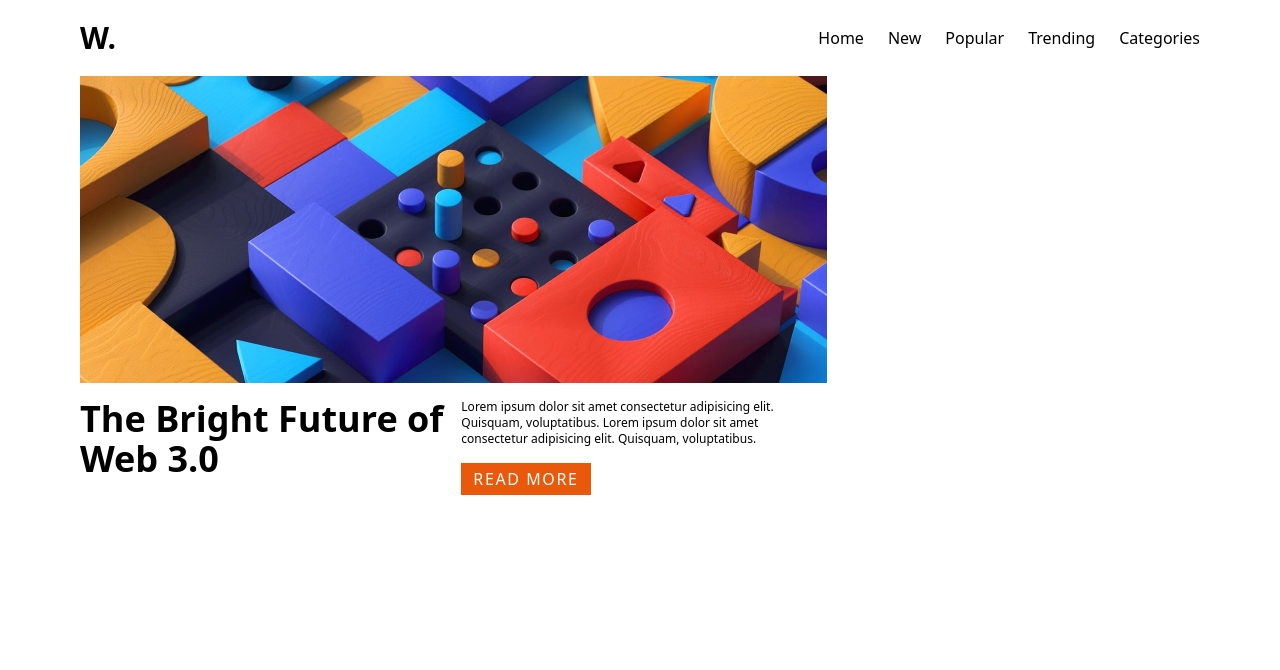
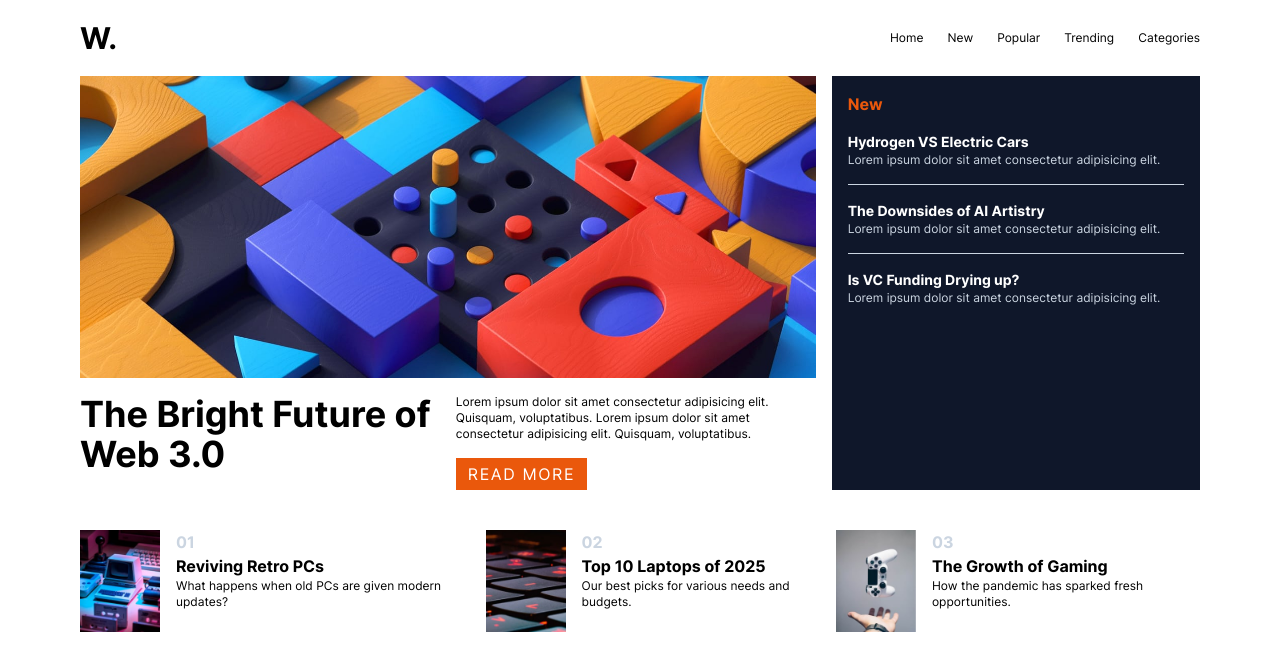
Before and after one commit to ChaoAlarcon/Tailwind-Practice-Project, a website: page src/index.html in a window 1280 px wide. Drawn offline with Linux system fonts and the light colour scheme.

Commit message:
Finalización del proyecto

```diff
--- a/src/index.html
+++ b/src/index.html
@@ -5,21 +5,31 @@
     <meta charset="UTF-8">
     <meta name="viewport" content="width=device-width, initial-scale=1.0">
 
-    <!-- Link to Tailwind CSS output -->
+    <!-- Link to Tailwind CSS stylesheet -->
     <link href="./output.css" rel="stylesheet">
 </head>
-<body>
+<body class="font-inter">
     <!-- Header Section -->
     <header class="flex justify-between mx-5 my-5 sm:mx-20">
         <!-- Logo -->
         <div class="text-3xl font-bold">W.</div>
 
         <!-- Navigation -->
-        <nav>
-            <!-- Mobile Menu Button -->
-            <button class="flex h-full items-center sm:hidden">
-                <img src="./assets/images/icon-menu.svg" alt="menu">
-            </button>
+        <nav class="text-xs flex items-center">
+            <!-- Mobile Menu Toggle -->
+            <input type="checkbox" id="menu-toggle" class="peer hidden" />
+            <label for="menu-toggle" class="z-10 bg-open peer-checked:bg-close block w-10 h-5 bg-cover bg-center cursor-pointer transition-all sm:hidden"></label>
+
+            <!-- Mobile Navigation Menu -->
+            <div class="fixed inset-0 w-full bg-gray-700/75 translate-x-full peer-checked:translate-x-0 transition-transform flex justify-end">
+                <ul class="flex flex-col gap-5 text-lg pt-40 pl-5 bg-white h-full w-60">
+                    <li>Home</li>
+                    <li>New</li>
+                    <li>Popular</li>
+                    <li>Trending</li>
+                    <li>Categories</li>
+                </ul>
+            </div>
 
             <!-- Desktop Navigation Links -->
             <ul class="hidden sm:flex sm:gap-6 sm:h-full sm:items-center">
@@ -32,12 +42,12 @@
         </nav>
     </header>
 
-    <!-- Main Content Section -->
+    <!-- Main Section -->
     <main class="mx-5 my-5 sm:flex sm:gap-4 sm:mx-20">
         <!-- Main Article Section -->
         <section class="flex flex-col gap-4 sm:w-2/3">
             <!-- Article Image -->
-            <img src="./assets/images/image-web-3-desktop.jpg" alt="Imagen de la noticia" class="h-80 object-cover sm:h-full">
+            <img src="./assets/images/image-web-3-desktop.jpg" alt="News Image" class="h-80 object-cover sm:h-full">
 
             <!-- Article Content -->
             <div class="flex flex-col gap-4 sm:flex-row">
@@ -54,8 +64,64 @@
             </div>
         </section>
 
-        <!-- Sidebar Section (currently empty) -->
-        <aside></aside>
+        <!-- Sidebar Section -->
+        <aside class="bg-slate-900 my-10 p-4 sm:w-1/3 sm:my-0">
+            <!-- Sidebar Title -->
+            <h2 class="text-orange-600 text-2x1 font-bold">New</h2>
+
+            <!-- First Sidebar Article -->
+            <div class="py-4">
+                <h3 class="text-white text-sm font-bold">Hydrogen VS Electric Cars</h3>
+                <p class="text-slate-300 text-xs">Lorem ipsum dolor sit amet consectetur adipisicing elit.</p>
+            </div>
+
+            <!-- Second Sidebar Article -->
+            <div class="py-4 border-t border-b border-slate-300">
+                <h3 class="text-white text-sm font-bold">The Downsides of AI Artistry</h3>
+                <p class="text-slate-300 text-xs">Lorem ipsum dolor sit amet consectetur adipisicing elit.</p>
+            </div>
+
+            <!-- Third Sidebar Article -->
+            <div class="py-4">
+                <h3 class="text-white text-sm font-bold">Is VC Funding Drying up?</h3>
+                <p class="text-slate-300 text-xs">Lorem ipsum dolor sit amet consectetur adipisicing elit.</p>
+            </div>
+        </aside>
     </main>
+
+    <!-- Additional Articles Section -->
+    <div class="mx-5 my-10 sm:mx-20">
+        <ul class="flex flex-col gap-4 sm:flex-row">
+            <!-- First Additional Article -->
+            <li class="flex gap-4">
+                <img src="./assets/images/image-retro-pcs.jpg" alt="Retro Image" class="w-20">
+                <div>
+                    <h2 class="text-slate-300 font-bold">01</h2>
+                    <h3 class=" font-bold">Reviving Retro PCs</h3>
+                    <p class="text-xs">What happens when old PCs are given modern updates?</p>
+                </div>
+            </li>
+
+            <!-- Second Additional Article -->
+            <li class="flex gap-4">
+                <img src="./assets/images/image-top-laptops.jpg" alt="Top Laptops Image" class="w-20">
+                <div>
+                    <h2 class="text-slate-300 font-bold">02</h2>
+                    <h3 class="font-bold">Top 10 Laptops of 2025</h3>
+                    <p class="text-xs">Our best picks for various needs and budgets.</p>
+                </div>
+            </li>
+
+            <!-- Third Additional Article -->
+            <li class="flex gap-4">
+                <img src="./assets/images/image-gaming-growth.jpg" alt="Gaming Growth Image" class="w-20">
+                <div>
+                    <h2 class="text-slate-300 font-bold">03</h2>
+                    <h3 class="font-bold">The Growth of Gaming</h3>
+                    <p class="text-xs">How the pandemic has sparked fresh opportunities.</p>
+                </div>
+            </li>
+        </ul>
+    </div>
 </body>
 </html>
--- a/src/input.css
+++ b/src/input.css
@@ -1,3 +1,10 @@
 @tailwind base;
 @tailwind components;
 @tailwind utilities;
+
+@layer base{
+    @font-face{
+        font-family: inter;
+        src: url(./assets/fonts/Inter-VariableFont_slnt,wght.ttf);
+    }
+}
--- a/tailwind.config.js
+++ b/tailwind.config.js
@@ -2,7 +2,15 @@
  export default {
   content: ["./src/**/*.{html,js}"],
   theme: {
-    extend: {},
+    fontFamily: {
+      inter: ["inter"],
+    },
+    extend: {
+      backgroundImage: {
+        open: "url('./assets/images/icon-menu.svg')",
+        close: "url('./assets/images/icon-menu-close.svg')",
+      }
+    },
   },
   plugins: [],
 }
```
Also changed, not shown: src/output.css.
